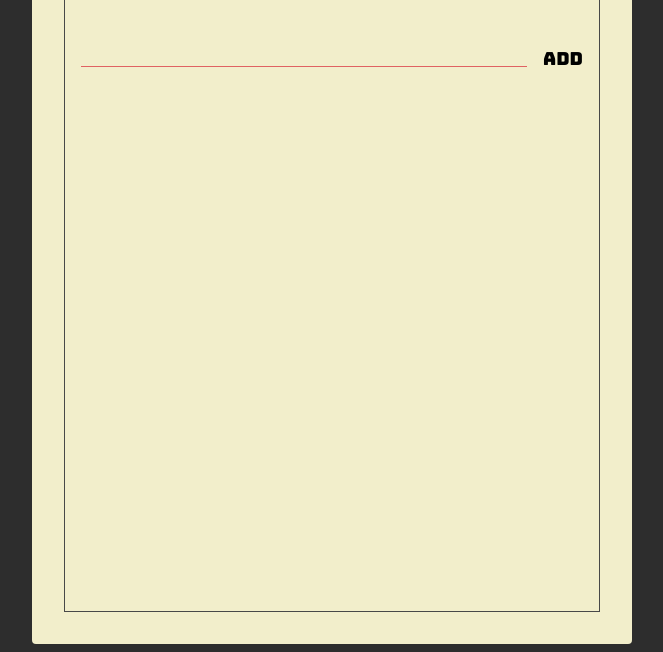
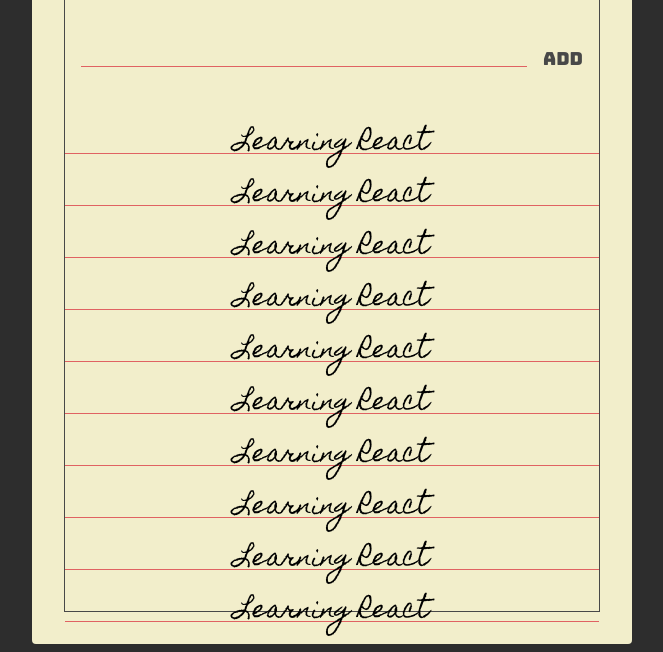
Before and after one commit to ariarizky/todo-app, a website: page index.html in a window 1280 px wide. Shown: the part 164-816 px from the top of the page, without its empty margins (308-971 px from the left). Drawn offline with Linux system fonts and the light colour scheme.

Commit message:
menambah section todo

```diff
--- a/index.html
+++ b/index.html
@@ -17,15 +17,47 @@
     <div class="container">
       <div class="frame">
         <section class="header">
-          <button class="header-btn">Add</button>
+          <button class="header-btn main-black-color">Add</button>
           <h1 class="header-title">Todo List</h1>
           <button class="header-btn main-red-color">Clear</button>
         </section>
         <section class="add">
           <form action="" class="add-form">
             <input type="text" class="add-input" />
-            <button class="add-btn">Add</button>
+            <button class="add-btn main-black-color">Add</button>
           </form>
+        </section>
+        <section class="todos">
+          <div class="todo">
+            <span class="todo-text">Learning React</span>
+          </div>
+          <div class="todo">
+            <span class="todo-text">Learning React</span>
+          </div>
+          <div class="todo">
+            <span class="todo-text">Learning React</span>
+          </div>
+          <div class="todo">
+            <span class="todo-text">Learning React</span>
+          </div>
+          <div class="todo">
+            <span class="todo-text">Learning React</span>
+          </div>
+          <div class="todo">
+            <span class="todo-text">Learning React</span>
+          </div>
+          <div class="todo">
+            <span class="todo-text">Learning React</span>
+          </div>
+          <div class="todo">
+            <span class="todo-text">Learning React</span>
+          </div>
+          <div class="todo">
+            <span class="todo-text">Learning React</span>
+          </div>
+          <div class="todo">
+            <span class="todo-text">Learning React</span>
+          </div>
         </section>
       </div>
     </div>
--- a/style.css
+++ b/style.css
@@ -4,9 +4,13 @@
 
 :root {
   --main-red-color: #e06262;
+  --main-black-color: #484848;
 }
 .main-red-color {
   color: var(--main-red-color);
+}
+.main-black-color {
+  color: var(--main-black-color);
 }
 
 html {
@@ -36,10 +40,12 @@
   padding: 32px;
 }
 .frame {
-  border: 1px solid #484848;
+  border: 1px solid var(--main-black-color);
   height: 100%;
+
   display: flex;
   flex-direction: column;
+  justify-content: space-between;
 }
 .header {
   display: flex;
@@ -48,6 +54,8 @@
 .header-title {
   flex: 1;
   text-align: center;
+
+  color: var(--main-black-color);
   font-size: 3.6rem;
   font-family: "Homemade Apple", sans-serif;
   text-transform: lowercase;
@@ -55,11 +63,19 @@
 .header-btn {
   font-size: 1.8rem;
   font-family: "Bungee", sans-serif;
+
   cursor: pointer;
-  padding: 16px;
+  padding: 24px;
+
   background: unset;
   border: unset;
   outline: unset;
+}
+.header-btn.main-red-color:active {
+  text-shadow: 1px 1px 2px var(--main-red-color);
+}
+.header-btn.main-black-color:active {
+  text-shadow: 1px 1px 2px var(--main-black-color);
 }
 .add {
   padding: 16px;
@@ -87,10 +103,34 @@
 
   padding: 16px;
   padding-right: unset;
-
   cursor: pointer;
 
   background: unset;
   outline: unset;
   border: unset;
 }
+.add-btn.main-black-color:active {
+  text-shadow: 1px 1px 2px var(--main-black-color);
+}
+.todos {
+  display: flex;
+  flex-direction: column;
+}
+.todo {
+  position: relative;
+
+  flex: 1 0 auto;
+  text-align: center;
+
+  min-height: 36px;
+  margin: 16px 0 0;
+  font-family: "Homemade Apple", sans-serif;
+  font-size: 24px;
+
+  border-bottom: 1px solid var(--main-red-color);
+}
+.todo-text {
+  position: absolute;
+  left: 50%;
+  transform: translate(-50%);
+}
```
